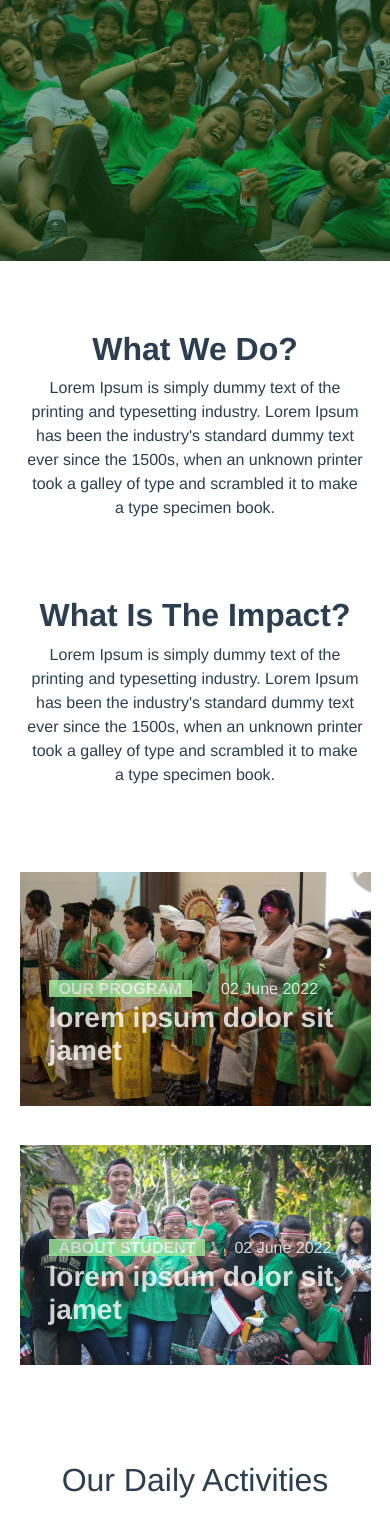
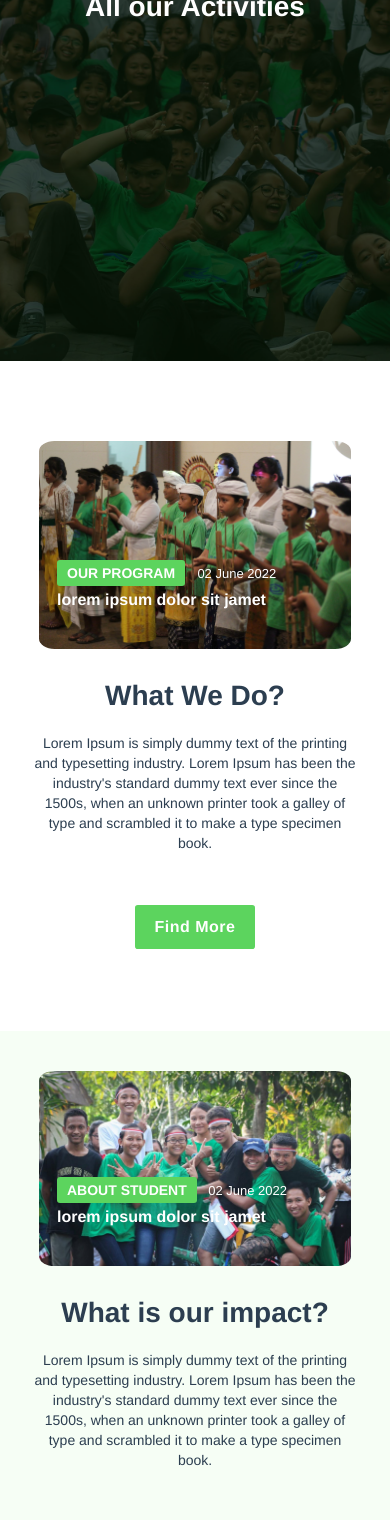
Before and after one commit to PutuRama/slukatcodingrama, a Vue app in the folder client/: page /activities in a window 390 px wide. Shown: the part 432-1952 px from the top of the page. Built offline with nearby package versions, Linux system fonts and the light colour scheme.

Commit message:
favicon
NT

```diff
--- a/client/src/views/activities.vue
+++ b/client/src/views/activities.vue
@@ -1,16 +1,18 @@
 <template>
     <div class="activities">
 
-        <div class="activities-carousel">
-            <span class="activities-text">
-                <h1>All Our Activities</h1>
+         <div class="banner">
+      <div class="banner-img"></div>
+      <span class="banner-text" data-aos="fade-up" data-aos-duration="3000">
+        <h1>All our Activities</h1>
+
       </span>
     </div>
 
 
-         <div class="how">
-      <div class="row row-how">
-        <div class="col-lg-6 col-md-6 col-sm-12 column-how">
+        <div class="what-we-do">
+          <div class="row">
+          <div class="col-lg-6 col-md-6 col-sm-12 " data-aos="fade-right" data-aos-duration="2000">
            <h2>What We Do?</h2>
              <p>
               Lorem Ipsum is simply dummy text of the printing and typesetting
@@ -18,23 +20,9 @@
               ever since the 1500s, when an unknown printer took a galley of type
               and scrambled it to make a type specimen book.
               </p>
+              <button type="button" class="btn btn-success btn-lg activity-button">Find More</button>
            </div>
-        <div class="col-lg-6 col-md-6 col-sm-12 column-how">
-          <h2>What Is The Impact?</h2>
-          <p>
-            Lorem Ipsum is simply dummy text of the printing and typesetting
-            industry. Lorem Ipsum has been the industry's standard dummy text
-            ever since the 1500s, when an unknown printer took a galley of type
-            and scrambled it to make a type specimen book.
-          </p>
-        </div>
-      </div>
-    </div>
-
-
-    <div class="img-activities">
-      <div class="row row-img">
-        <div class="col col-md-6 col-sm-12 column-img">
+      <div class="col col-md-6 col-sm-12 what-we-do-img"  id="what-we-do-set" data-aos="fade-left" data-aos-duration="2000">
         <a href="">
           <img src="../assets/program.jpg" alt="">
           <div class="col img-text">
@@ -43,8 +31,14 @@
           </div>
         </a>
         </div>
+          </div>
 
-       <div class="col col-md-6 col-sm-12 column-img">
+        </div>
+
+
+        <div class="our-impact">
+          <div class="row">
+    <div class="col col-md-6 col-sm-12 our-impact-img" data-aos="fade-right" data-aos-duration="2000">
         <a href="">
           <img src="../assets/aboutus.jpeg" alt="">
           <div class="col img-text">
@@ -53,14 +47,29 @@
           </div>
         </a>
         </div>
+         <div class="col-lg-6 col-md-6 col-sm-12 " data-aos="fade-left" data-aos-duration="2000">
+          <h2>What is our impact?</h2>
+          <p>
+            Lorem Ipsum is simply dummy text of the printing and typesetting
+            industry. Lorem Ipsum has been the industry's standard dummy text
+            ever since the 1500s, when an unknown printer took a galley of type
+            and scrambled it to make a type specimen book.
+          </p>
+           <button type="button" class="btn btn-success btn-lg activity-button" >Find More</button>
         </div>
           </div>
+        </div>
+
+
+
+
+
 
 
     <div class="list-activities">
       <div class="list-text">
         <br><br><br><br>
-        <h2 style="margin-bottom:5%">Our Daily Activities</h2>
+        <h2>Our Daily Activities</h2>
       </div>
         <div class="col daily-english">
           <h4 style="text-align: left; padding-left: 10%"><b>English Class</b> </h4> <br>
@@ -223,96 +232,105 @@
     </div>
 </template>
 <style scoped>
-@import url("https://fonts.googleapis.com/css2?family=Montserrat:wght@300;400&family=Poppins:wght@200;300&display=swap");
+@import url("https://fonts.googleapis.com/css2?family=Montserrat:wght@300;400;500;600;700;800&family=Poppins:wght@200;300&display=swap");
 
 .activities{
     overflow-x: hidden;
 }
-.activities-carousel{
-    background-image: url("../assets/banner_about_us.jpg");
-    min-height: 600px;
+.banner{
+  min-height: 700px;
   display: flex;
   justify-content: center;
   align-items: center;
+  position: relative;
+}
+.banner-img{
+  width: 100%;
+  height: 100%;
+  position:absolute;
+  background-image: url("../assets/banner_about_us.jpg");
   background-size: cover;
   background-repeat: no-repeat;
   background-position: 50% 50%;
+  min-height: 700px;
+  filter: brightness(40%);
 }
-.activities-text{
-    font-weight: bold;
-    color: white;
+.banner-text{
+  text-align: center;
+  position:absolute;
+  color:  #FFFFFF;
+  display: inline-block;
+  max-width: 750px;
+  padding:0 20px;
+}
+
+.banner-text h1{
+  font-weight: 600;
 }
 
 
 
 
+.what-we-do{
+   text-align: start;
+   margin: 150px 0 150px 0;
+}
+.what-we-do .col-lg-6 h2{
+  font-size: 40px;
+  font-weight: 700;
+   margin: 30px  0 0 80px;
+}
+.what-we-do .col-lg-6 p{
+  font-size: 18px;
+  margin: 20px 30px 0 80px;
+  line-height: 30px;
+}
+.what-we-do button{
+  margin: 120px 0 0 80px;
+  padding: 10px 30px;
+  font-size: 20px;
+  font-weight: 600;
+  letter-spacing: 0.5px;
+  background-color: #5CD45E;
+  border: 2px solid;
+}
 
-
-
-@media screen and (max-width: 750px) {
-  .column-how {
-    margin: 30px 0;
-  }
-}
-.how {
-  margin-top: 10%;
-}
-.row-how {
-  display: flex;
-  justify-content: center;
-}
-.column-how {
-  padding-left: 10%;
-  padding-right: 10%;
-}
-.column-how h2 {
-  font-weight: bold;
-}
-.row-img{
-  flex: 50px;
-  display: inline-block;
-  /* flex-wrap: wrap; */
-  justify-content: center;
-
+.what-we-do button:hover{
+  color: #5CD45E;
+  background-color: white;
 
 }
-.column-img{
+.what-we-do-img{
   display: inline-block;
   flex-wrap: wrap;
   justify-content: center;
+  text-align: center;
 }
-.column-img img{
-  width: 100%;
-  margin-top: 10%;
-  padding-left: 5%;
-  padding-right: 5%;
+.what-we-do-img img{
+  width: 80%;
   justify-content: center;
   transition: .5s ease;
-
+  border-radius: 5%;
 }
-.column-img img:hover{
-  opacity: 0.8;
+.what-we-do-img img:hover{
+   filter: brightness(40%);
 }
-
 .img-text{
   text-decoration: none;
   text-align: start;
   position: absolute;
-  width: 80%;
   bottom: 0;
-  margin-left: 8%;
+  margin-left: 15%;
   margin-bottom: 30px;
   color: white;
 }
 .img-text h3{
   font-weight: bold;
 }
-.img-text{
-   opacity: 0.8;
-}
 .img-text p{
-  background-color: #A1EE9F;
-  padding: 0 10px 0 10px;
+  background-color: #5CD45E;
+  border-radius: 3px;
+  padding: 5px 10px 5px 10px;
   text-transform: uppercase;
   display: inline;
   font-weight: bold;
@@ -323,7 +341,58 @@
 
 
 
+.our-impact{
+   text-align: start;
+   background-color: #F6FEF5;
+   padding: 40px 0;
+}
+.our-impact .col-lg-6 h2{
+  font-size: 40px;
+  font-weight: 700;
+  margin: 30px  0 0 0;
+}
+.our-impact .col-lg-6 p{
+  font-size: 18px;
+  margin: 20px 80px 0 0;
+  line-height: 30px;
+}
+.our-impact button{
+  margin: 120px 0 0 0;
+  padding: 10px 30px;
+  font-size: 20px;
+  font-weight: 600;
+  letter-spacing: 0.5px;
+  background-color: #5CD45E;
+  border: 2px solid;
+}
 
+.our-impact button:hover{
+  color: #5CD45E;
+  background-color: #F6FEF5;
+
+}
+.our-impact-img{
+  display: inline-block;
+  flex-wrap: wrap;
+  justify-content: center;
+  text-align: center;
+}
+.our-impact-img img{
+  width: 80%;
+  justify-content: center;
+  transition: .5s ease;
+  border-radius: 5%;
+}
+.our-impact-img img:hover{
+  filter: brightness(40%);
+}
+
+
+.list-activities h2{
+  font-size: 32px;
+  font-weight: 700;
+  margin: 20px 0 80px 0;
+}
 
 .column-daily{
   display: inline-block;
@@ -343,7 +412,7 @@
 
 }
 .column-daily img:hover{
-  opacity: 0.8;
+   filter: brightness(40%);
 }
 .daily-text{
   text-decoration: none;
@@ -351,10 +420,9 @@
   margin-right: 10%;
   margin-bottom: 15%;
 
-
 }
 .daily-text p{
-  background-color: #A1EE9F;
+  background-color: #5CD45E;
   padding: 5px 10px 5px 10px;
   color: white;
   border-radius: 3px;
@@ -374,4 +442,103 @@
   text-transform: uppercase;
   margin-left: 5%;
 }
+
+
+
+@media only screen and (max-width: 426px) {
+  /* banner */
+  .banner-text h1{
+  font-size: 28px;
+  }
+
+  /* firs section */
+  .what-we-do{
+    margin: 80px 0 80px 0;
+  }
+  .what-we-do-img{
+    order: 1;
+  }
+  .what-we-do .col-lg-6{
+    order: 2;
+    text-align: center;
+  }
+  .what-we-do .col-lg-6 h2{
+    font-size: 28px;
+    margin: 30px  0 0 0;
+    }
+  .what-we-do .col-lg-6 p{
+    font-size: 14px;
+    margin: 20px 30px 0 30px;
+    line-height: 20px;
+  }
+  .what-we-do button{
+    margin: 50px 0 0 0;
+    padding: 10px 20px;
+    font-size: 16px;
+  }
+    .img-text{
+    margin-left: 10%;
+    margin-bottom: 40px;
+  }
+  .img-text h3{
+    font-weight: bold;
+    font-size: 16px;
+    margin: 5px 0 0 0;
+  }
+  .img-text p{
+    padding: 5px 10px 5px 10px;
+    font-size: 14px;
+  }
+  .img-text span{
+    margin-left: 2%;
+    font-size: 13px;
+  }
+
+
+  /* second section */
+    .our-impact{
+   text-align: center;
+  }
+  .our-impact .col-lg-6 h2{
+    font-size: 28px;
+  }
+  .our-impact .col-lg-6 p{
+    font-size: 14px;
+    margin: 20px 30px 0 30px;
+    line-height: 20px;
+  }
+  .our-impact button{
+    margin: 50px 0 0 0;
+    padding: 10px 20px;
+    font-size: 16px;
+  }
+
+
+  /* third section */
+  .list-activities h2{
+  font-size: 24px;
+    }
+  .column-daily img{
+  height: auto;
+    }
+  .daily-text p{
+  font-size: 13px;
+  }
+  .daily-text h5 a{
+    color: black;
+    font-size: 16px;
+    font-weight: 500;
+  }
+  .daily-text h5{
+    margin-top: 1%;
+  }
+  .daily-text span{
+    font-size: 12px;
+    font-weight: 500;
+    margin-left: 1%;
+  }
+}
+
+
+
 </style>
```
Also changed, not shown: client/public/index.html (+63 -29 lines), client/src/views/AboutSlc.vue (+16 -16 lines), client/src/views/AboutVolunteer.vue (+28 -28 lines), client/src/views/OurProgram.vue (+72 -15 lines), 2 other files (tests, documents, lock files or other folders). Lines whose indentation alone changed are shown as unchanged.
